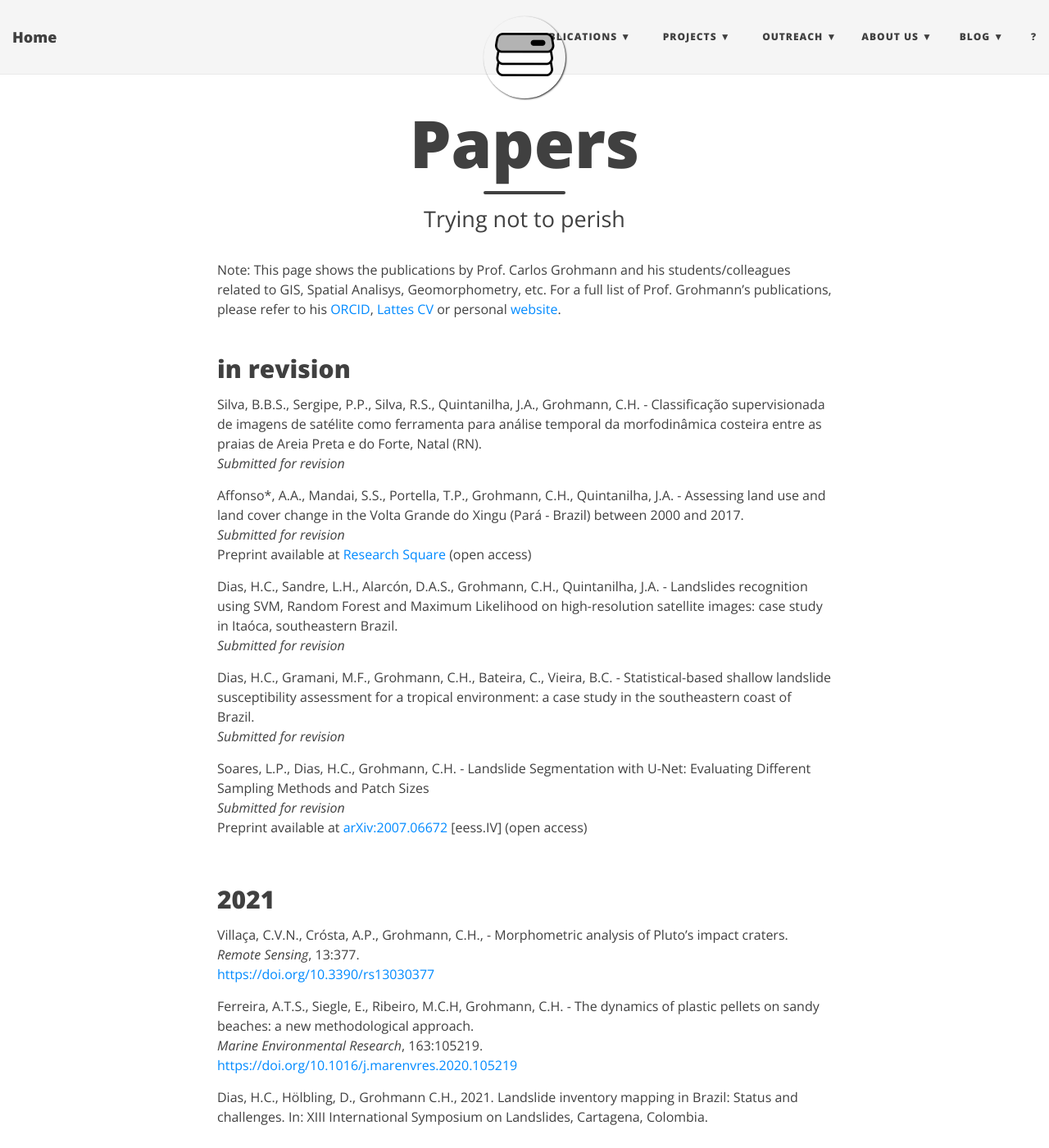
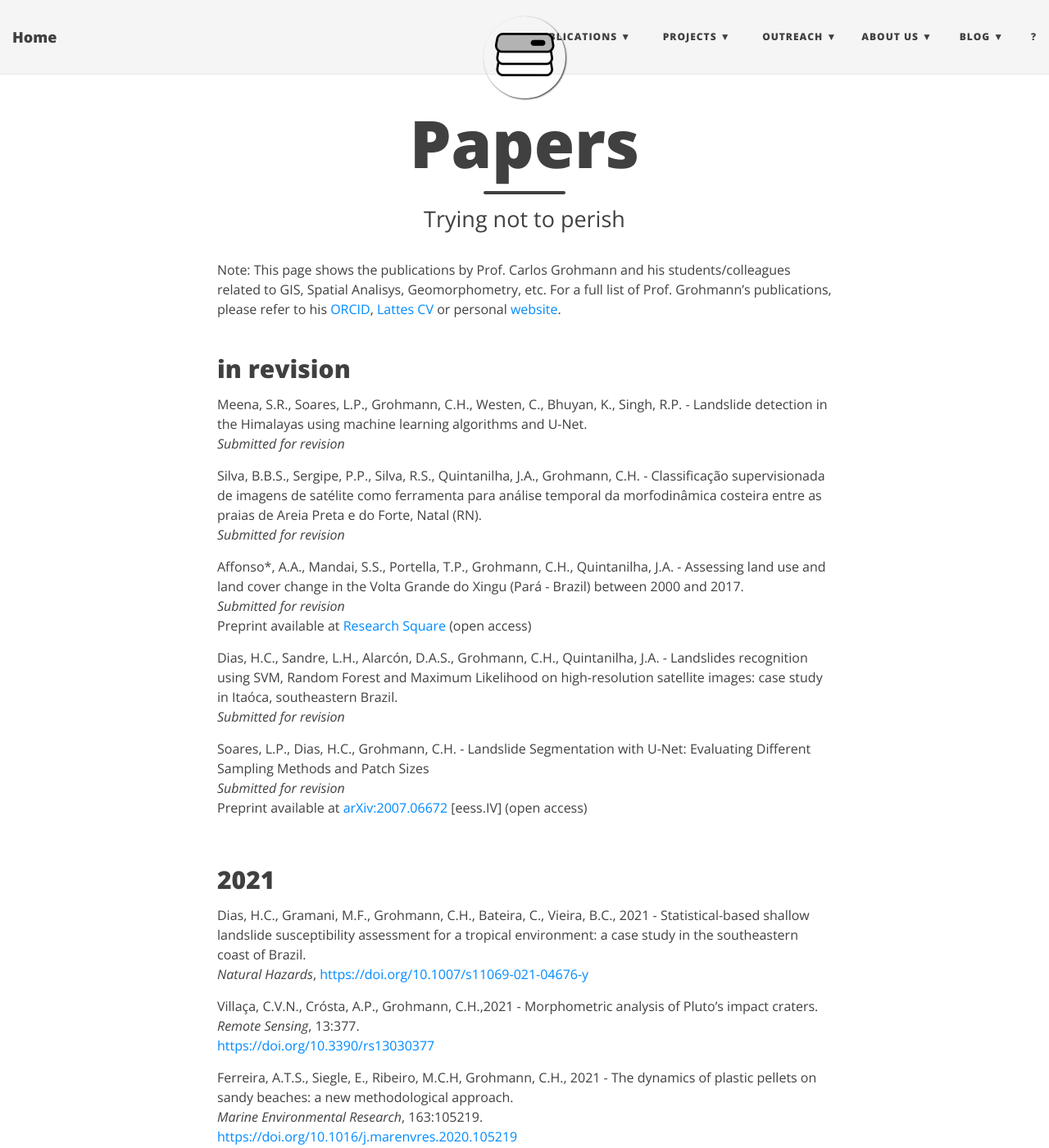
Before and after one commit to SPAMLab/SPAMLab.github.io, a Jekyll site: the page built from publications.md, in a window 1280 px wide and 1400 px high. Shown: the whole window at 82% size. Built offline with Jekyll 4.4.1, drawn with Linux system fonts in a browser that asks for light colours; nearby versions of some CDN libraries.

Commit message:
general updates

```diff
--- a/publications.md
+++ b/publications.md
@@ -9,9 +9,9 @@ Note: This page shows the publications by Prof. Carlos Grohmann and his students
 
 
 ## in revision
-
-
-
+<a name="lucas_himalaia"></a>
+Meena, S.R., Soares, L.P., Grohmann, C.H., Westen, C., Bhuyan, K., Singh, R.P. - Landslide detection in the Himalayas using machine learning algorithms and U-Net.
+_Submitted for revision_
 
 <a name="praias_natal_pca5017"></a>
 Silva, B.B.S., Sergipe, P.P., Silva, R.S., Quintanilha, J.A., Grohmann, C.H. - Classificação supervisionada de imagens de satélite como ferramenta para análise temporal da morfodinâmica costeira entre as praias de Areia Preta e do Forte, Natal (RN).
@@ -26,10 +26,6 @@ Preprint available at [Research Square](https://doi.org/10.21203/rs.3.rs-172975/
 Dias, H.C., Sandre, L.H., Alarcón, D.A.S., Grohmann, C.H., Quintanilha, J.A. - Landslides recognition using SVM, Random Forest and Maximum Likelihood on high-resolution satellite images: case study in Itaóca, southeastern Brazil.
 _Submitted for revision_
 
-<a name="landslides_helen_msc"></a>
-Dias, H.C., Gramani, M.F., Grohmann, C.H., Bateira, C., Vieira, B.C. - Statistical-based shallow landslide susceptibility assessment for a tropical environment: a case study in the southeastern coast of Brazil.
-_Submitted for revision_
-
 <a name="lucas_unet"></a>
 Soares, L.P., Dias, H.C., Grohmann, C.H. - Landslide Segmentation with U-Net: Evaluating Different Sampling Methods and Patch Sizes
 _Submitted for revision_
@@ -39,17 +35,19 @@ Preprint available at [arXiv:2007.06672](https://arxiv.org/abs/2007.06672) [eess
 
 &nbsp;
 ## 2021
+<a name="landslides_helen_msc"></a>
+Dias, H.C., Gramani, M.F., Grohmann, C.H., Bateira, C., Vieira, B.C., 2021 - Statistical-based shallow landslide susceptibility assessment for a tropical environment: a case study in the southeastern coast of Brazil.
+_Natural Hazards_, [https://doi.org/10.1007/s11069-021-04676-y](https://doi.org/10.1007/s11069-021-04676-y)
+
 <a name="crateras_caio"></a>
-Villaça, C.V.N., Crósta, A.P., Grohmann, C.H., - Morphometric analysis of Pluto’s impact craters.
+Villaça, C.V.N., Crósta, A.P., Grohmann, C.H.,2021 - Morphometric analysis of Pluto’s impact craters.
 _Remote Sensing_, 13:377.
 [https://doi.org/10.3390/rs13030377](https://doi.org/10.3390/rs13030377)
 
-
 <a name="pellets_anderson"></a>
-Ferreira, A.T.S., Siegle, E., Ribeiro, M.C.H, Grohmann, C.H. - The dynamics of plastic pellets on sandy beaches: a new methodological approach.
+Ferreira, A.T.S., Siegle, E., Ribeiro, M.C.H, Grohmann, C.H., 2021 - The dynamics of plastic pellets on sandy beaches: a new methodological approach.
 _Marine Environmental Research_, 163:105219.
 [https://doi.org/10.1016/j.marenvres.2020.105219](https://doi.org/10.1016/j.marenvres.2020.105219)
-
 
 <a name="isl_helen"></a>Dias, H.C., H&ouml;lbling, D., Grohmann C.H., 2021. Landslide inventory mapping in Brazil: Status and challenges. In: XIII International Symposium on Landslides, Cartagena, Colombia.
 
```
Also changed, not shown: grants.md (+1 -1 lines), grants/landslides.md (+7 -3 lines), outreach/videos.md (+12 -0 lines), people.md (+4 -0 lines), Gemfile.lock, img/people/rebeca.jpeg (added), img/people/servletrecuperafoto.jpeg (added).
